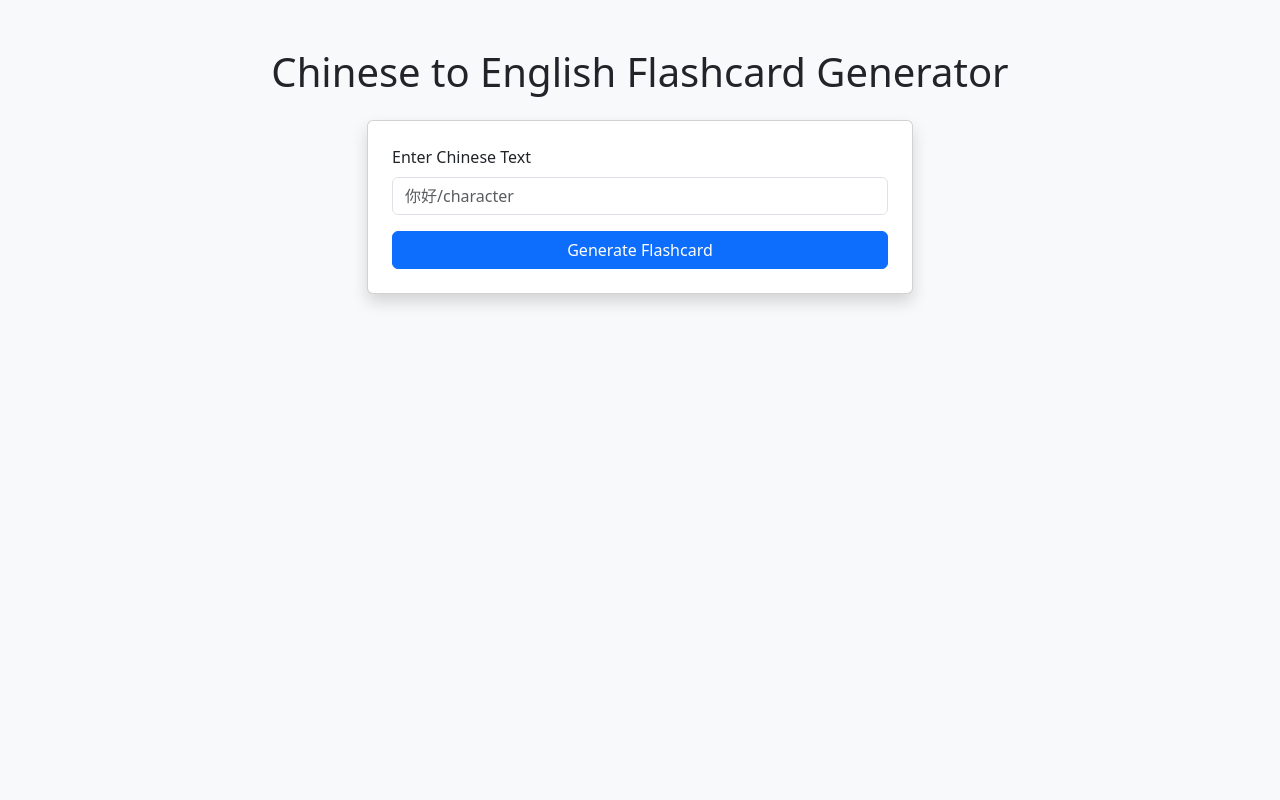
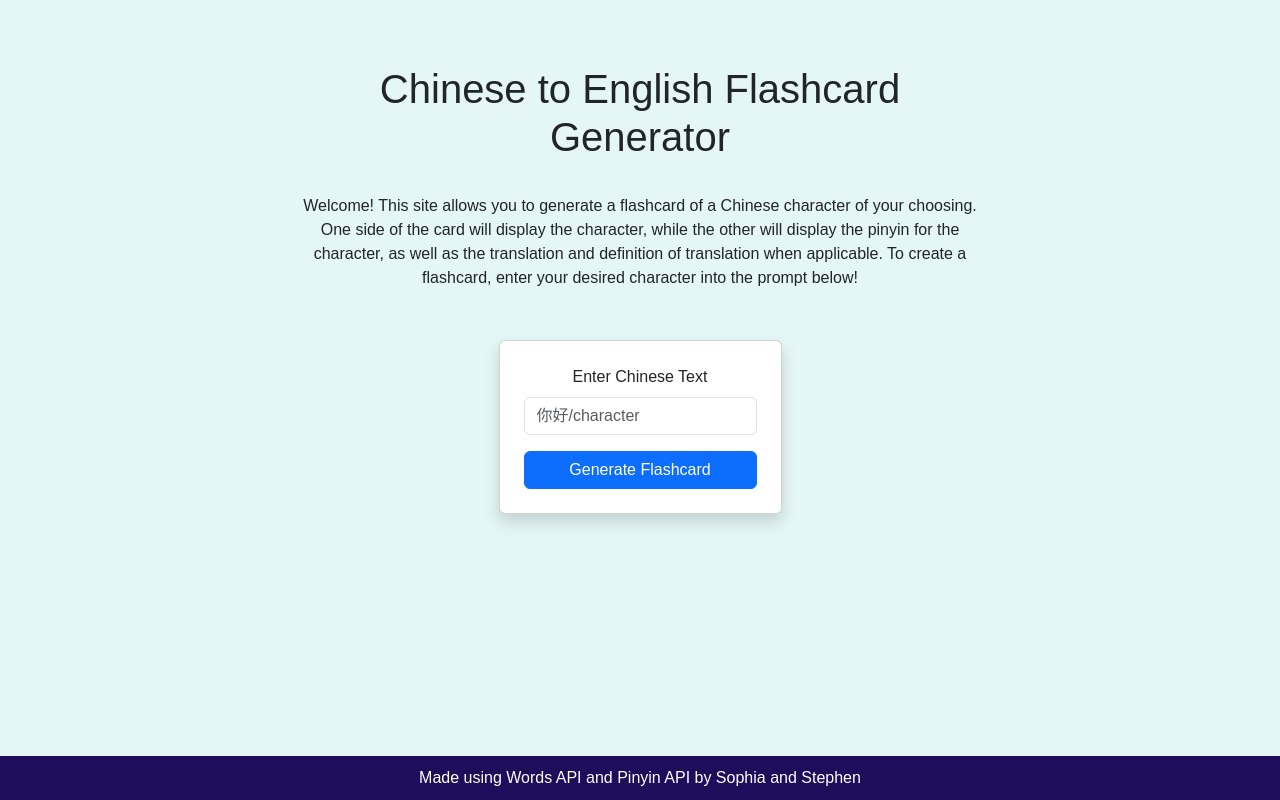
Before and after one commit to sophia-mai-1/language-flashcards, a Flask app: page / in a window 1280 px wide. Run offline with Flask 3, Linux system fonts and the light colour scheme.

Commit message:
styled it a little more

```diff
--- a/app.py
+++ b/app.py
@@ -1,6 +1,8 @@
 from flask import Flask, render_template, request, redirect, url_for
 from functions import get_pinyin, get_translation, get_definition
 
+#IMPORTANT: on our end, this file only runs using the command "python3 app.py"
+#we're not sure why, but it's the only way that we've gotten it to work.
 app = Flask(__name__)
 
 @app.route('/')
--- a/templates/index.html
+++ b/templates/index.html
@@ -5,12 +5,54 @@
     <meta name="viewport" content="width=device-width, initial-scale=1.0">
     <title>Flashcard Generator</title>
     <link href="https://cdn.jsdelivr.net/npm/bootstrap@5.3.0/dist/css/bootstrap.min.css" rel="stylesheet">
+    <style>
+        body {
+            background-color: #e5f6f6;
+            font-family: 'Poppins', sans-serif;
+            margin: 0;
+            text-align: center;
+            display: flex;
+            align-items: center;
+            padding-bottom: 25px;
+            justify-content: center;
+            flex-direction: column;
+            min-height: 100vh;
+        }
+
+        .content-wrapper {
+            flex: 1;
+            width: 60%;
+            padding: 40px;
+            display: flex;
+            flex-direction: column;
+            align-items: center;
+        }
+
+
+        footer {
+            text-align: center;
+            padding: 10px;
+            background-color: #1c0e5a;
+            color: white;
+            width: 100%;
+            position: fixed;
+            bottom: 0;
+            left: 0;
+        }
+
+    </style>
 </head>
-<body class="bg-light">
-    <div class="container py-5">
-        <h1 class="text-center mb-4">Chinese to English Flashcard Generator</h1>
+<body>
+    <div class="content-wrapper">
+        <h1 style="padding-bottom: 25px; padding-top:25px">Chinese to English Flashcard Generator</h1>
+        <div class="intro-paragraph" style="padding-bottom: 25px">
+            Welcome! This site allows you to generate a flashcard of a Chinese character of your
+            choosing. One side of the card will display the character, while the other will display the pinyin for
+            the character, as well as the translation and definition of translation when applicable. To create a
+            flashcard, enter your desired character into the prompt below!
+        </div>
         <div class="row justify-content-center">
-            <div class="col-md-6">
+            <div class="col-md-20" style="padding-top: 25px">
                 <form action="{{ url_for('create_flashcard') }}" method="POST" class="card shadow p-4">
                     <div class="mb-3">
                         <label for="chinese_text" class="form-label">Enter Chinese Text</label>
@@ -24,6 +66,9 @@
                 </form>
             </div>
         </div>
+        <footer>
+        Made using Words API and Pinyin API by Sophia and Stephen
+        </footer>
     </div>
 </body>
 </html>
```
Also changed, not shown: templates/base.html (deleted, +0 -37 lines), templates/flashcard.html (+39 -8 lines).
